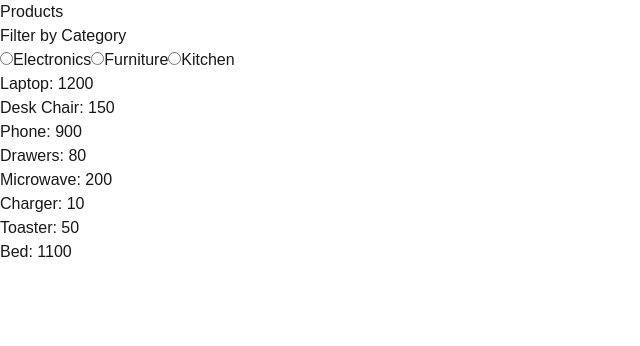
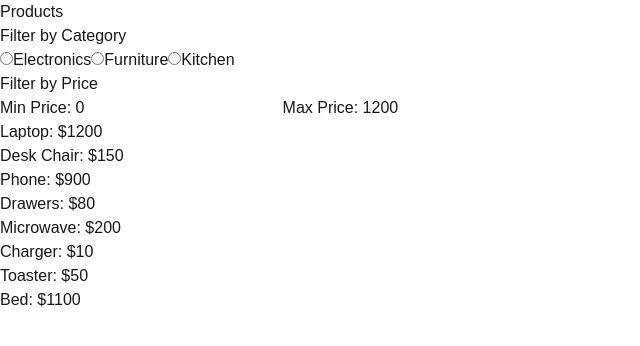
Before and after one commit to nataliedanner/mini-storefront, a Next.js app: page / in a window 1280 px wide. Shown: the top 346 px of the page, without its empty margins (0-640 px from the left). Built offline with nearby package versions, Linux system fonts and the light colour scheme.

Commit message:
Added Price filter

```diff
--- a/app/components/CategoryFilter.jsx
+++ b/app/components/CategoryFilter.jsx
@@ -1,3 +1,4 @@
+'use client';
 
 export default function CategoryFilter( {selectedCategory, setSelectedCategory} ) {
     const categories = ["Electronics", "Furniture", "Kitchen"];
--- /dev/null
+++ b/app/components/PriceFilter.jsx
@@ -0,0 +1,25 @@
+'use client';
+
+export default function PriceFilter({ minPrice, maxPrice, onMinChange, onMaxChange }) {
+    const handleMinChange = (e) => {
+        onMinChange((prev => ({...prev, min: Number(e.target.value) })))
+    };
+
+    const handleMaxChange = (e) => {
+        onMaxChange((prev) => ({...prev, max: Number(e.target.value)}))
+    };
+
+    return (
+        <div>
+            <h2> Filter by Price</h2>
+            <label>
+                Min Price: <input type="number" value={minPrice} onChange={(handleMinChange)} placeholder="Min"
+                />
+            </label>
+            <label>
+                Max Price: <input type="number" value={maxPrice} onChange={handleMaxChange} placeholder="Max"
+                />
+            </label>
+        </div>
+    )
+}
--- a/app/components/ProductList.jsx
+++ b/app/components/ProductList.jsx
@@ -1,16 +1,17 @@
 'use client';
-import { useEffect, useState } from 'react';
 
-export default function ProductList( {products, selectedCategory} ) {
-    const filtered = selectedCategory
-    ? products.filter((p) => p.category === selectedCategory)
-    : products;
+export default function ProductList( {products, selectedCategory, priceRange} ) {
+    const filtered = products.filter((p) => {
+        const matchesCategory = selectedCategory ? p.category === selectedCategory : true;
+        const matchesPrice = p.price >=priceRange.min && p.price <= priceRange.max;
+        return matchesCategory && matchesPrice
+    })
 
     return (
         <div>
             <ul>
                 {filtered.map((product) => (
-                <li key={product.id}> {product.name}: {product.price}</li>
+                <li key={product.id}> {product.name}: ${product.price}</li>
                 ))}
             </ul>
         </div>
--- a/app/components/catalog.jsx
+++ b/app/components/catalog.jsx
@@ -2,10 +2,12 @@
 import { useEffect, useState } from 'react';
 import CategoryFilter from "./CategoryFilter";
 import ProductList from "./ProductList"
+import PriceFilter from "./PriceFilter"
 
 export default function Catalog() {
     const [products, setProducts] = useState([])
     const [selectedCategory, setSelectedCategory] = useState('')
+    const [priceRange, setPriceRange] = useState({ min: 0, max: 1200})
 
     useEffect(() => {
         fetch('./api/products')
@@ -21,7 +23,14 @@ export default function Catalog() {
                 selectedCategory={selectedCategory}
                 setSelectedCategory={setSelectedCategory}
                 />
-            <ProductList products={products} selectedCategory={selectedCategory}/>
+
+            <PriceFilter
+                minPrice={priceRange.min}
+                maxPrice={priceRange.max}
+                onMinChange={setPriceRange}
+                onMaxChange={setPriceRange} />
+
+            <ProductList products={products} selectedCategory={selectedCategory} priceRange={priceRange}/>
         </div>
     );
 }
```
